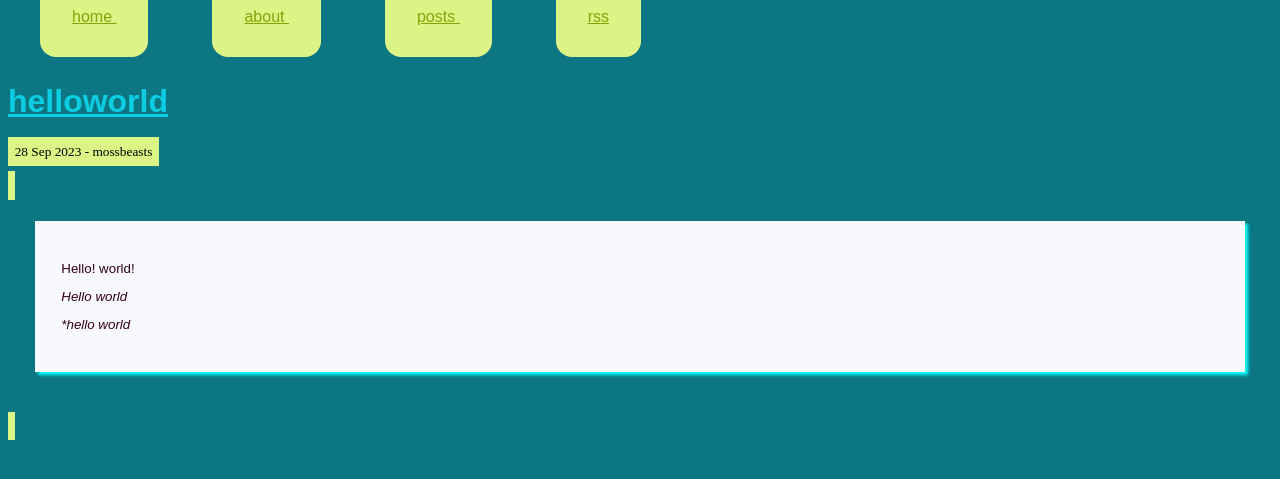
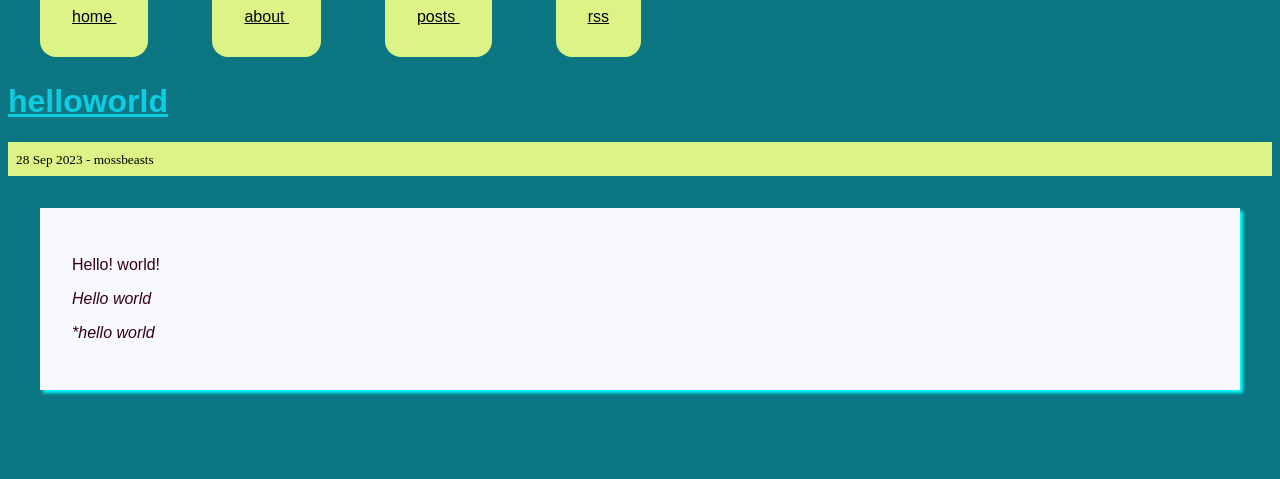
Before and after one commit to mossbeasts/mossbeasts.github.io, a Jekyll site: the page built from _posts/2023-09-28-helloworld.md, in a window 1280 px wide. Shown: the top 479 px of the page. Built offline with Jekyll 4.4.1, drawn with Linux system fonts in a browser that asks for light colours.

Commit message:
style style style

```diff
--- a/_layouts/post.html
+++ b/_layouts/post.html
@@ -2,7 +2,7 @@
 layout: default
 ---
 <h1 class="posttitle">{{ page.title }}</h1>
-<bold><p><small class="bloo">{{ page.date | date_to_string }} - {{ page.author }}</p></bold>
+<bold><p class="bloo"><small>{{ page.date | date_to_string }} - {{ page.author }}</small></p></bold>
 <div class="postbody">
 {{ content }}
 </div>
--- a/assets/css/styles.css
+++ b/assets/css/styles.css
@@ -8,7 +8,7 @@
 .nav {
 	font-family: sans-serif;
 	background: #dcf485;
-	color: #83a509;
+	color: black;
 	display: inline;
 	margin: 2em;
 	padding: 2em;
```
